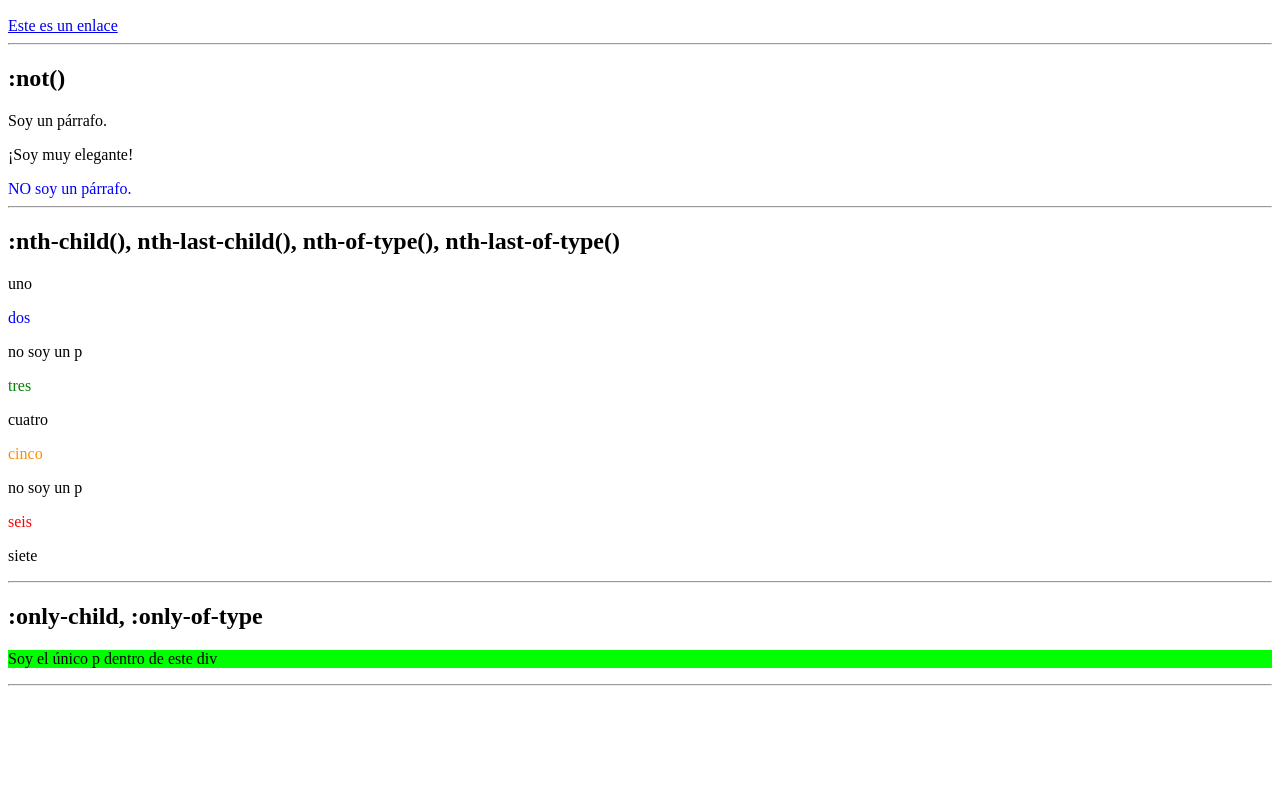
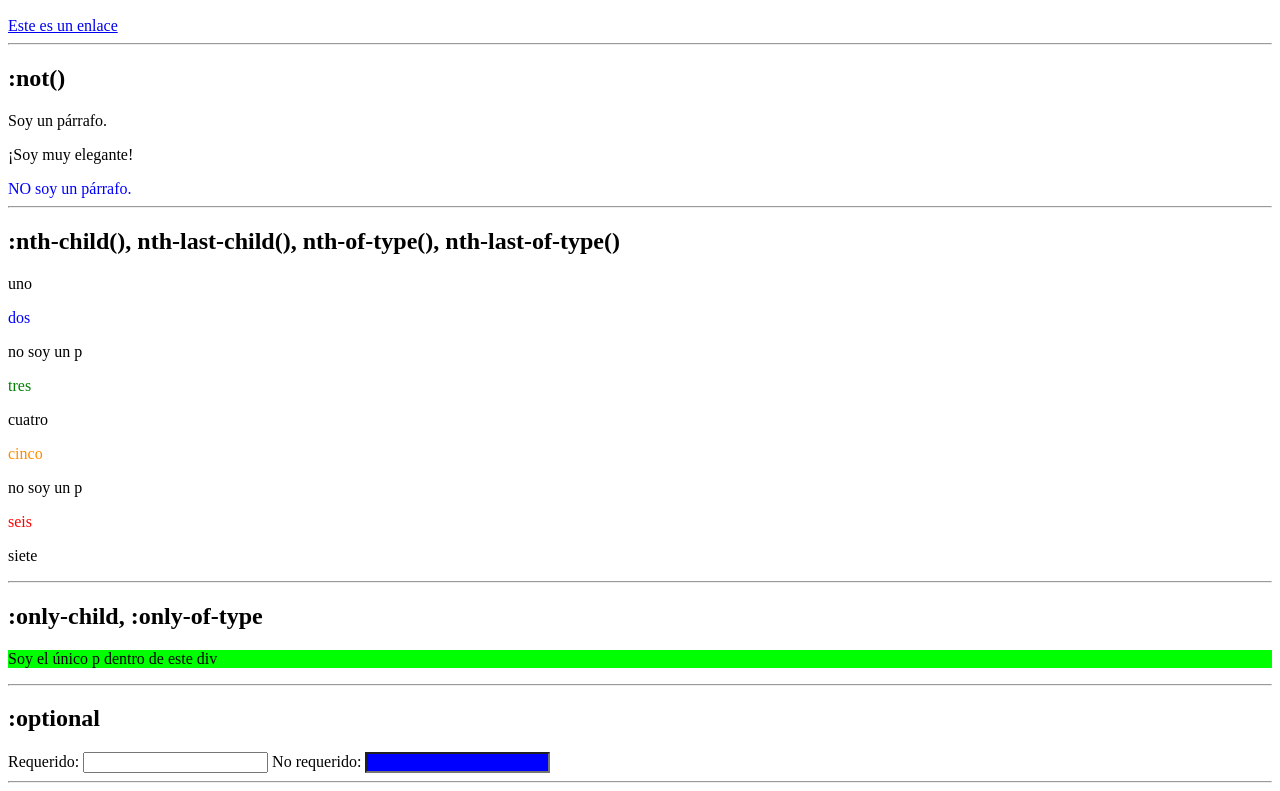
Before and after one commit to FROSTYLAN/Deprecates-Notes, a plain HTML site: page 01-FrontendDeveloper/06-pseudoclases.html in a window 1280 px wide. Shown: the part 1936-2727 px from the top of the page. Before the commit the page ends 2630 px from the top, so only its background shows below. Drawn offline with Linux system fonts and the light colour scheme.

Commit message:
frontend developer - pseudoclases :optional

```diff
--- a/01-FrontendDeveloper/06-pseudoclases.html
+++ b/01-FrontendDeveloper/06-pseudoclases.html
@@ -424,4 +424,22 @@
     </style>
   </section>
   <hr />
+
+  <!-- :optional -->
+  <section>
+    <h2>:optional</h2>
+    <div class="optional">
+      <label for="required">Requerido: </label>
+      <input type="text" name="required" id="required" required>
+
+      <label for="norequired">No requerido: </label>
+      <input type="text" name="norequired" id="norequired">
+    </div>
+    <style>
+      .optional input:optional {
+        background-color: blue;
+      }
+    </style>
+  </section>
+  <hr />
 </html>
```
